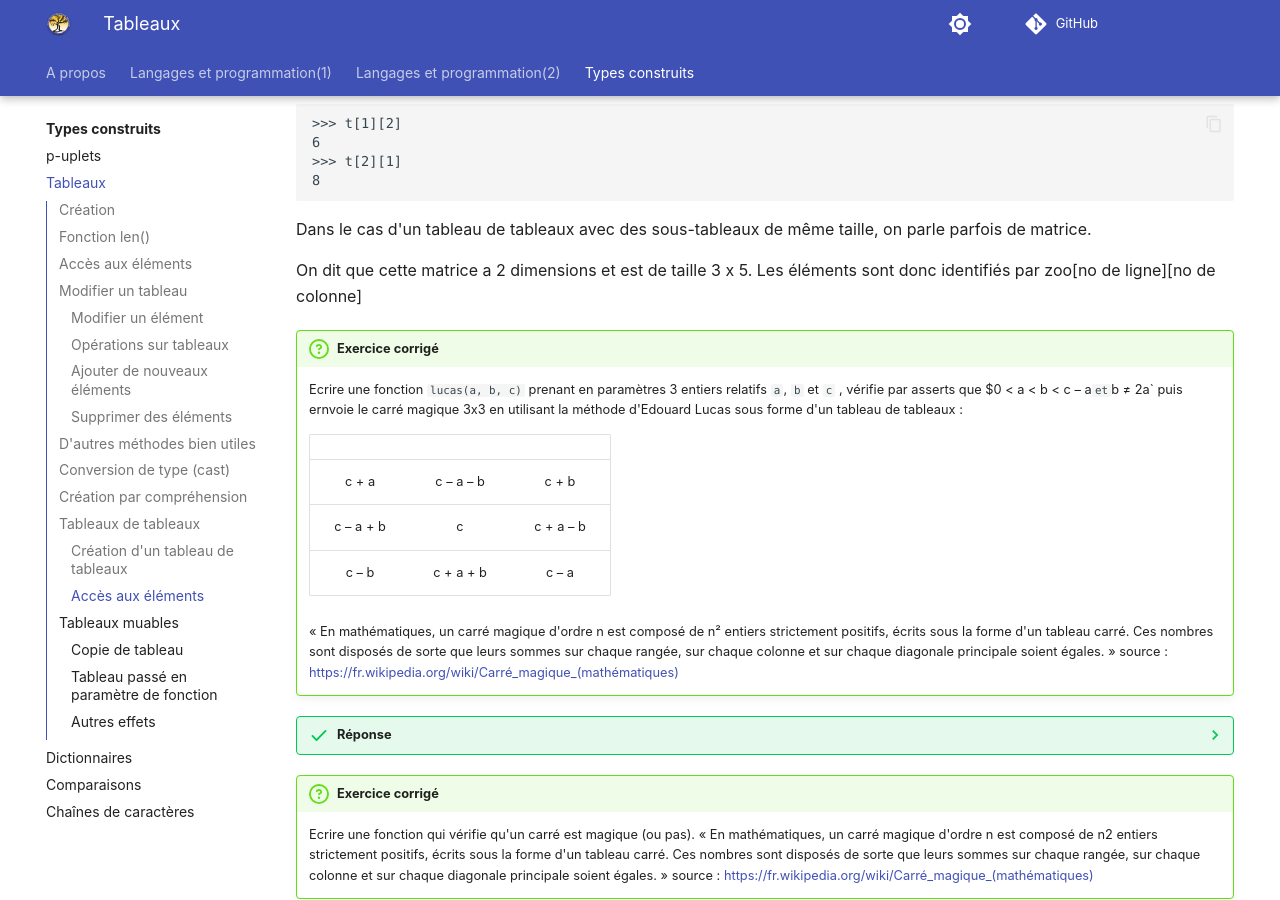
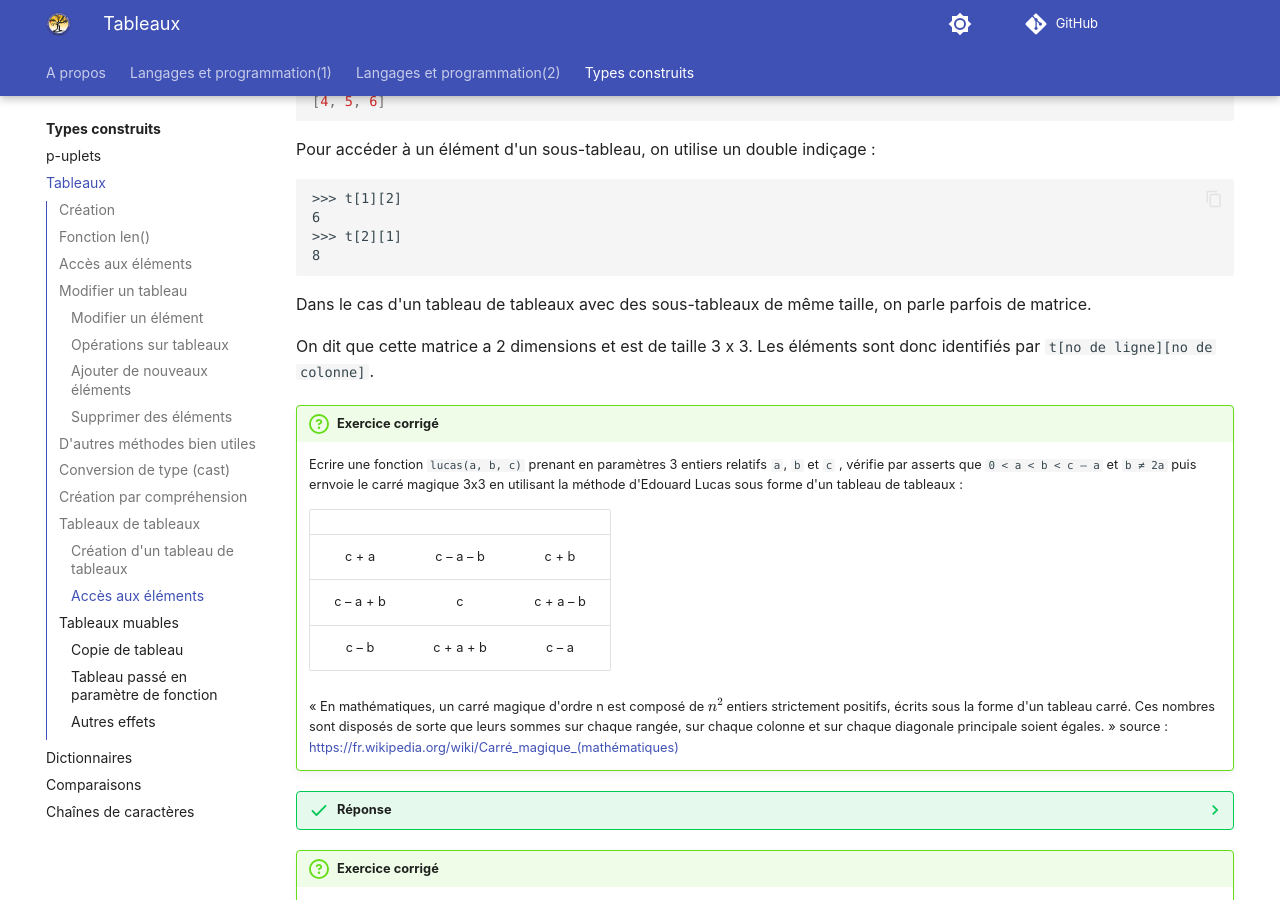
Before and after one commit to fab-perez/NSI-1, an MkDocs documentation site: the page built from docs/types-construits/2-tableaux.md, in a window 1280 px wide and 900 px high, scrolled down 9316 px. Built offline with MkDocs 1.6.1 and Material for MkDocs 9.7.7, drawn with Linux system fonts in a browser that asks for light colours; emoji names are drawn with the system emoji font; comment, search, counter and statistics services are not loaded; some of the changed lines change nothing that is shown; some of the changed text lies outside the part shown.

Commit message:
Add files via upload

````diff
--- a/docs/types-construits/2-tableaux.md
+++ b/docs/types-construits/2-tableaux.md
@@ -30,13 +30,13 @@
 Il est possible decréer un tableau vide :
 
 ``` py
-tableauvide = []      # Creation d'un tableau vide
+t_vide = []      # Creation d'un tableau vide
 ```
 
 ou un tableau contenant un seul élément :
 
 ``` py
-singleton = [5] # Creation d'un tableau avec un seul element
+t_1_elem = [5] # Creation d'un tableau avec un seul element
 ```
 
 ## Fonction `len()`
@@ -81,26 +81,25 @@
 
 ``` py
 >>> t = ['a', 'b', 'c', 'd', 'e', 'f']
->>> t[0:2]
+>>> t[1:3]
+['b', 'c']
+>>> t[1:-2]
+['b', 'c', 'd']
 ```
 
 Lorsqu'aucun indice n'est indiqué à gauche ou à droite du symbole deux-points, Python prend par défaut tous les éléments depuis le début ou tous les éléments jusqu'à la fin respectivement.
 
 ``` py
 >>> t = ['a', 'b', 'c', 'd', 'e', 'f']
->>> t[0:]
-['a', 'b', 'c', 'd', 'e', 'f']
->>> t[:]
-['a', 'b', 'c', 'd', 'e', 'f']
 >>> t[1:]
 ['b', 'c', 'd', 'e', 'f']
 >>> t[:2]
 ['a', 'b']
->>> t[1:-2]
-['b', 'c', 'd']
+>>> t[:]
+['a', 'b', 'c', 'd', 'e', 'f']
 ```
 
-Il est aussi possible de « deballer » ou disperser un tableau en affectant tous ses éléments dans plusieurs variables :
+Il est aussi possible de disperser, ou « déballer », un tableau en affectant tous ses éléments dans plusieurs variables :
 
 ``` py
 >>> a, b, c, d = [1, 2, 3, 4]
@@ -206,65 +205,66 @@
 Il existe plusieurs méthodes pour ajouter des éléments à un tableau `t`:
 
 - `t.append(x)` ajoute un élément `x` à la fin d'un tableau `t`.
-    ``` py
-	>>> t = [1, 2, 3]
-    >>> t.append(4)
-    >>> t
-    [1, 2, 3, 4]
-    ```
+  ``` py
+  >>> t = [1, 2, 3]
+  >>> t.append(4)
+  >>> t
+  [1, 2, 3, 4]
+  ```
 
 - `t.insert(i, x)` insére un élément `x` à la position donnée par l'indice `i`. `i` est la position de l'élément courant avant lequel l'insertion doit s'effectuer.
-    ``` py
-    >>> t = ['a', 'b', 'd']
-    >>> t.insert(2, 'c')
-    >>> t
-    ['a', 'b', 'c', 'd']
-    ```
+   ``` py
+   >>> t = ['a', 'b', 'd']
+   >>> t.insert(2, 'c')
+   >>> t
+   ['a', 'b', 'c', 'd']
+   ```
 
 - `t.extend(autretableau)` étend un tableau `t` en lui ajoutant tous les éléments de `autretableau`.
-    ``` py
-	>>> t = [1, 2, 3]
-    >>> t.extend([4, 5, 6])
-    >>> t
-    [1, 2, 3, 4, 5, 6]
-    ```
+   ``` py
+   >>> t = [1, 2, 3]
+   >>> t.extend([4, 5, 6])
+   >>> t
+   [1, 2, 3, 4, 5, 6]
+   ```
 
-    :warning: Ne pas confondre `append` (ajouter un élément) et `extend` (étendre un tableau). Si on utilise `append` avec un tableau on obtient un tableau de tableaux !
-        ``` py
-        >>> t.append([4, 5, 6])
-        >>> t
-        [1, 2, 3, [4, 5, 6]]
-        ```
+   :warning: Ne pas confondre `append` (ajouter un élément) et `extend` (étendre un tableau). Si on utilise `append` avec un tableau on obtient un tableau de tableaux !
+   ``` py
+   >>> t.append([4, 5, 6])
+   >>> t
+   [1, 2, 3, [4, 5, 6]]
+   ```
 
 
 ###	Supprimer des éléments
 
 Il existe plusieurs méthodes pour supprimer des éléments à un tableau `t`:
 
--`t.remove(x)` supprime le premier élément dont la valeur est égale à `x`. Si le tableau  contient plusieurs fois la valeur `x`, seule la première occurrence trouvée est supprimée :
+- `t.remove(x)` supprime le premier élément dont la valeur est égale à `x`. Si le tableau  contient plusieurs fois la valeur `x`, seule la première occurrence trouvée est supprimée :
+
     ``` py
-    	>>> t = [12, 13, 14, 15]
-        >>> t.remove(13)
-        >>> t
-        [12, 14, 15]
+    >>> t = [12, 13, 14, 15]
+    >>> t.remove(13)
+    >>> t
+    [12, 14, 15]
+    ```
 
 - `t.pop(i)` supprime l'élément situé à la position `i` et le renvoie en valeur de retour. Si aucune position n'est spécifiée, `t.pop()` supprime et renvoie le dernier élément du tableau :
+
     ``` py
-    >>> t = [1,2,3]
+    >>> t = ['a', 'b', 'c', 'd', 'e']
     >>> t.pop()
-    3
+    'e'
     >>> t
-    [1, 2]
+    ['a', 'b', 'c', 'd']
     ```
-
 
 - L'instruction `del`[^2.5]  permet aussi de supprimer un élément du tableau :
     ```py
-    >>> t
-    [1, 2, 3, 4, 5]
+    >>> t = [1, 2, 3, 4, 5]
     >>> del t[3]
     >>> t
-    [1, 2, 3]
+    [1, 2, 3, 5]
     ```
     Ou encore le tableau entier avec l'instruction `del t`, alors la variable `t` n'existe plus.
 
@@ -301,7 +301,7 @@
 
 - `t.index(x)` renvoie la position du premier élément du tableau dont la valeur égale `x`.
     ``` py
-    >>> t = [5 ,0 ,3 ,2 ,8 ,6]
+    >>> t = [5, 0, 3, 2, 8, 6]
     >>> t.index(2)
     3
     >>> ['a', 'c', 'd', 'e'].index('c')
@@ -310,7 +310,7 @@
 
 - `t.count(x)`	renvoie le nombre d'éléments ayant la valeur `x` dans le tableau.
     ``` py
-    >>> [1, 1 , 2, 2, 2 ,3 , 4, 4 ,3].count(3)
+    >>> [1, 1, 2, 2, 2, 3, 4, 4, 3].count(3)
     2
     ```
 
@@ -334,7 +334,7 @@
 
 On peut créer un tableau vide avec la fonction list() sans argument.
 ``` py
-tableauvide = list()
+t_vide = list()
 ```
 
 Nous avons déjà vu l'utilisation de la fonction `range()` . Lorsqu'elle est utilisée en combinaison avec la fonction list(), on obtient une tableau d'entiers. Par exemple :
@@ -514,12 +514,12 @@
 
 
 
-On dit que cette matrice a 2 dimensions et est de taille 3 x 5. Les éléments sont donc identifiés par zoo[no de ligne][no de colonne]
+On dit que cette matrice a 2 dimensions et est de taille 3 x 3. Les éléments sont donc identifiés par `t[no de ligne][no de colonne]`.
 
 
 
 !!! question "Exercice corrigé"
-	Ecrire une fonction `lucas(a, b, c)` prenant en paramètres 3 entiers relatifs `a`, `b` et `c` , vérifie par asserts que  $0 < a < b < c – a` et `b ≠ 2a` puis ernvoie le carré magique 3x3 en utilisant la méthode d'Edouard Lucas sous forme d'un tableau de tableaux :
+	Ecrire une fonction `lucas(a, b, c)` prenant en paramètres 3 entiers relatifs `a`, `b` et `c` , vérifie par asserts que  `0 < a < b < c – a` et `b ≠ 2a` puis ernvoie le carré magique 3x3 en utilisant la méthode d'Edouard Lucas sous forme d'un tableau de tableaux :
 
 
     ||||
@@ -529,7 +529,7 @@
     |c – b|c + a + b|c – a|
 
 
-    «  En mathématiques, un carré magique d'ordre n est composé de n² entiers strictement positifs, écrits sous la forme d'un tableau carré. Ces nombres sont disposés de sorte que leurs sommes sur chaque rangée, sur chaque colonne et sur chaque diagonale principale soient égales. » source : [https://fr.wikipedia.org/wiki/Carré_magique_(mathématiques)](https://fr.wikipedia.org/wiki/Carr%C3%A9_magique_(math%C3%A9matiques))
+    «  En mathématiques, un carré magique d'ordre n est composé de $n^2$ entiers strictement positifs, écrits sous la forme d'un tableau carré. Ces nombres sont disposés de sorte que leurs sommes sur chaque rangée, sur chaque colonne et sur chaque diagonale principale soient égales. » source : [https://fr.wikipedia.org/wiki/Carré_magique_(mathématiques)](https://fr.wikipedia.org/wiki/Carr%C3%A9_magique_(math%C3%A9matiques))
 
 
 
````
